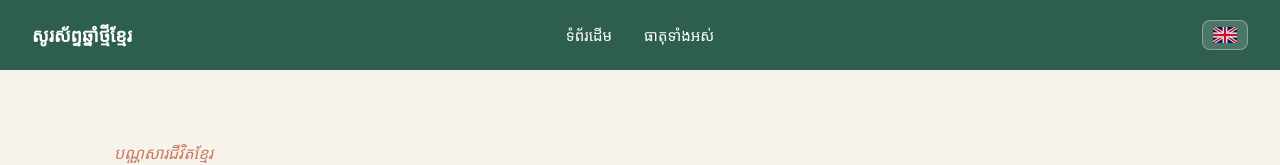
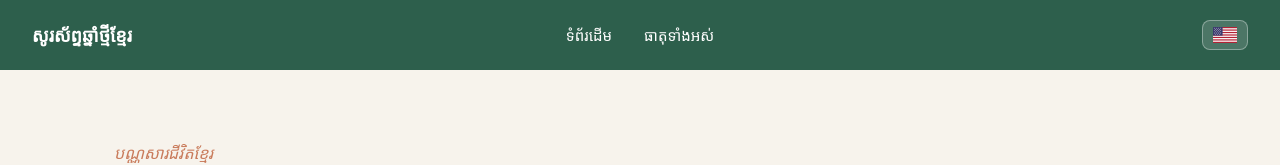
Before and after one commit to chheavkimheng/my-hometown-archive, a Next.js app: page / in a window 1280 px wide. Both pictures are taken after a click on the button "Switch to Khmer". Shown: the top 165 px of the page. Built offline with nearby package versions, Linux system fonts and the light colour scheme.

Commit message:
feat: swap UK flag for USA flag in language toggle [AI-assisted]

```diff
--- a/components/Header.js
+++ b/components/Header.js
@@ -49,14 +49,40 @@ const styles = {
 
 // Real SVG flags instead of emoji — emoji flags fall back to plain
 // two-letter text on Windows/Chrome, which is what showed up as "GB".
-function UKFlagIcon() {
+function USAFlagIcon() {
   return (
     <svg width="24" height="16" viewBox="0 0 60 40" style={{ display: "block" }}>
-      <rect width="60" height="40" fill="#012169" />
-      <path d="M0,0 L60,40 M60,0 L0,40" stroke="#FFFFFF" strokeWidth="8" />
-      <path d="M0,0 L60,40 M60,0 L0,40" stroke="#C8102E" strokeWidth="4" />
-      <path d="M30,0 L30,40 M0,20 L60,20" stroke="#FFFFFF" strokeWidth="12" />
-      <path d="M30,0 L30,40 M0,20 L60,20" stroke="#C8102E" strokeWidth="6" />
+      <rect width="60" height="40" fill="#B22234" />
+      <rect y="3.08" width="60" height="3.08" fill="#FFFFFF" />
+      <rect y="9.23" width="60" height="3.08" fill="#FFFFFF" />
+      <rect y="15.38" width="60" height="3.08" fill="#FFFFFF" />
+      <rect y="21.54" width="60" height="3.08" fill="#FFFFFF" />
+      <rect y="27.69" width="60" height="3.08" fill="#FFFFFF" />
+      <rect y="33.85" width="60" height="3.08" fill="#FFFFFF" />
+      <rect width="24" height="21.54" fill="#3C3B6E" />
+      <g fill="#FFFFFF">
+        <circle cx="4" cy="3" r="1" />
+        <circle cx="9" cy="3" r="1" />
+        <circle cx="14" cy="3" r="1" />
+        <circle cx="19" cy="3" r="1" />
+        <circle cx="6.5" cy="6" r="1" />
+        <circle cx="11.5" cy="6" r="1" />
+        <circle cx="16.5" cy="6" r="1" />
+        <circle cx="4" cy="9" r="1" />
+        <circle cx="9" cy="9" r="1" />
+        <circle cx="14" cy="9" r="1" />
+        <circle cx="19" cy="9" r="1" />
+        <circle cx="6.5" cy="12" r="1" />
+        <circle cx="11.5" cy="12" r="1" />
+        <circle cx="16.5" cy="12" r="1" />
+        <circle cx="4" cy="15" r="1" />
+        <circle cx="9" cy="15" r="1" />
+        <circle cx="14" cy="15" r="1" />
+        <circle cx="19" cy="15" r="1" />
+        <circle cx="6.5" cy="18" r="1" />
+        <circle cx="11.5" cy="18" r="1" />
+        <circle cx="16.5" cy="18" r="1" />
+      </g>
     </svg>
   );
 }
@@ -105,7 +131,7 @@ export default function Header() {
         aria-label={lang === "en" ? "Switch to Khmer" : "Switch to English"}
         style={styles.langButton}
       >
-        {lang === "en" ? <CambodiaFlagIcon /> : <UKFlagIcon />}
+        {lang === "en" ? <CambodiaFlagIcon /> : <USAFlagIcon />}
       </button>
     </header>
   );
```
